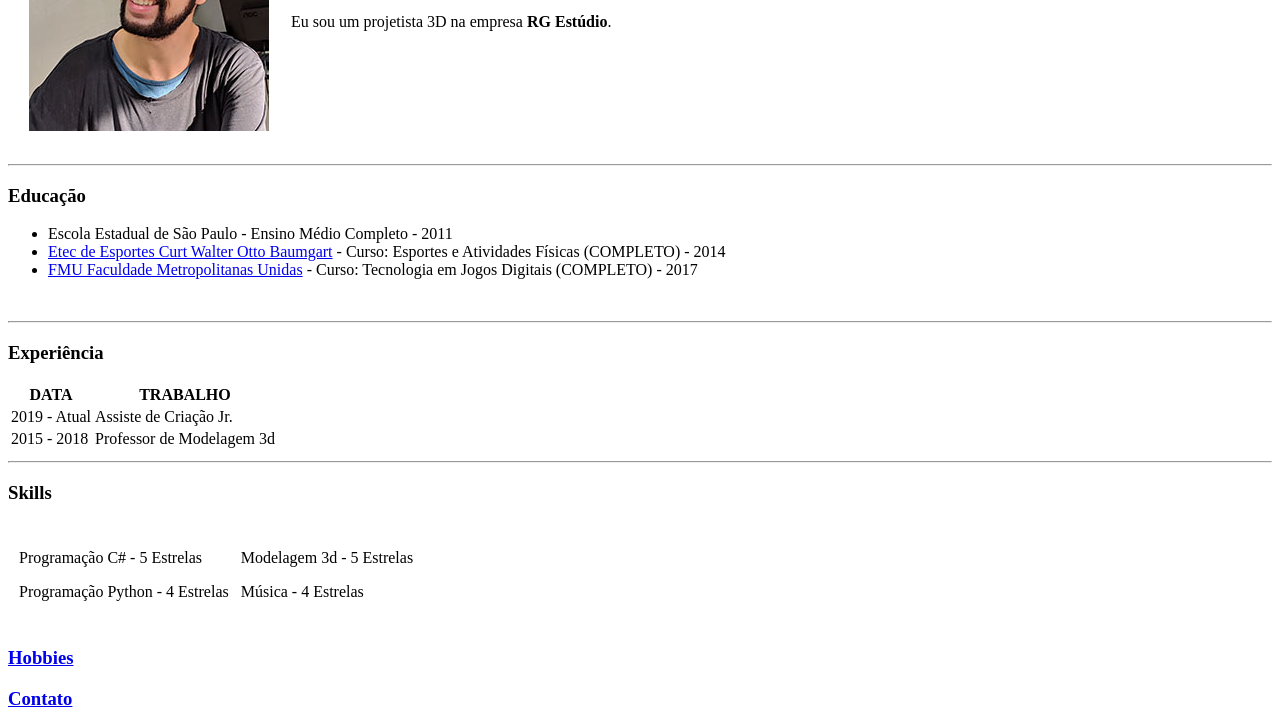
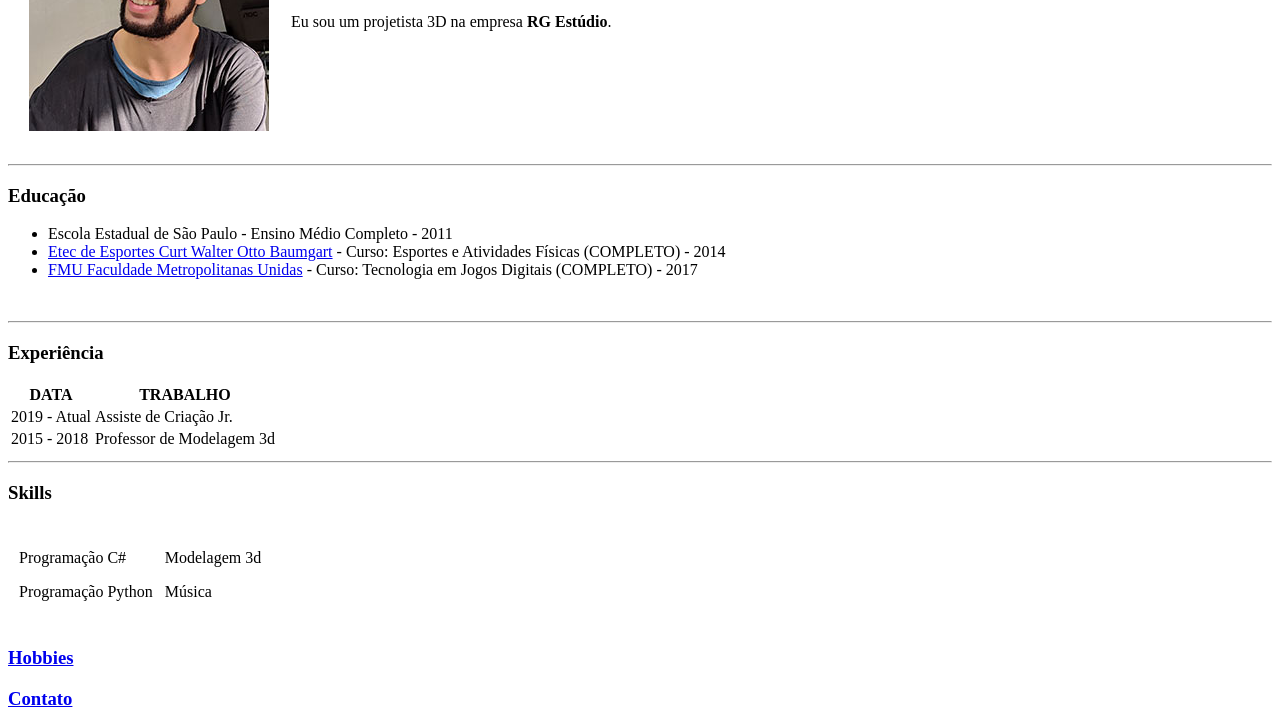
Before and after one commit to alevini/cv, a plain HTML site: page index.html in a window 1280 px wide. Shown: the part 218-946 px from the top of the page. Drawn offline with Linux system fonts and the light colour scheme.

Commit message:
Change the "Skill" part and take out the "stars"

```diff
--- a/index.html
+++ b/index.html
@@ -68,13 +68,13 @@
     <tbody>
       <tr>
         <td>
-          <p>Programação C# - 5 Estrelas</p>
-          <p>Programação Python - 4 Estrelas</p>
+          <p>Programação C#</p>
+          <p>Programação Python</p>
         </td>
 
         <td>
-          <p>Modelagem 3d - 5 Estrelas</p>
-          <p>Música - 4 Estrelas</p>
+          <p>Modelagem 3d</p>
+          <p>Música</p>
         </td>
       </tr>
     </tbody>
```
